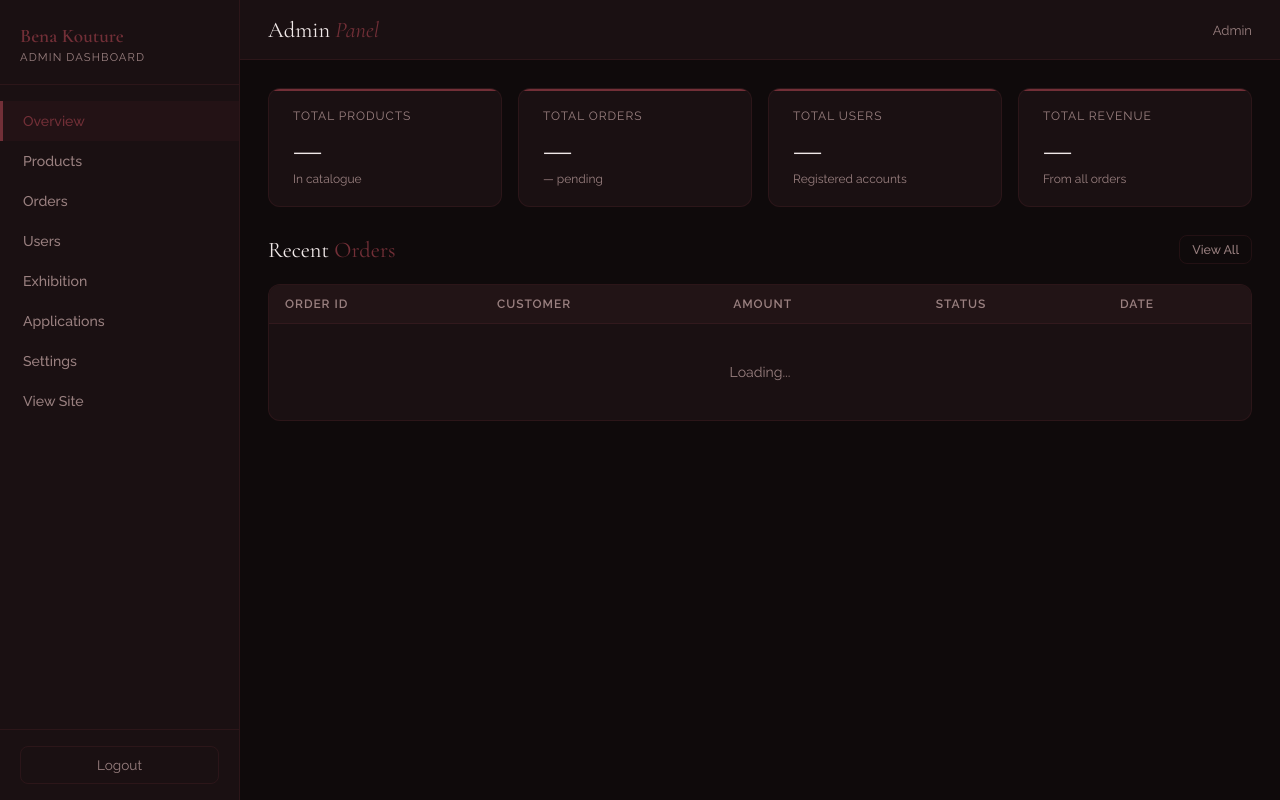
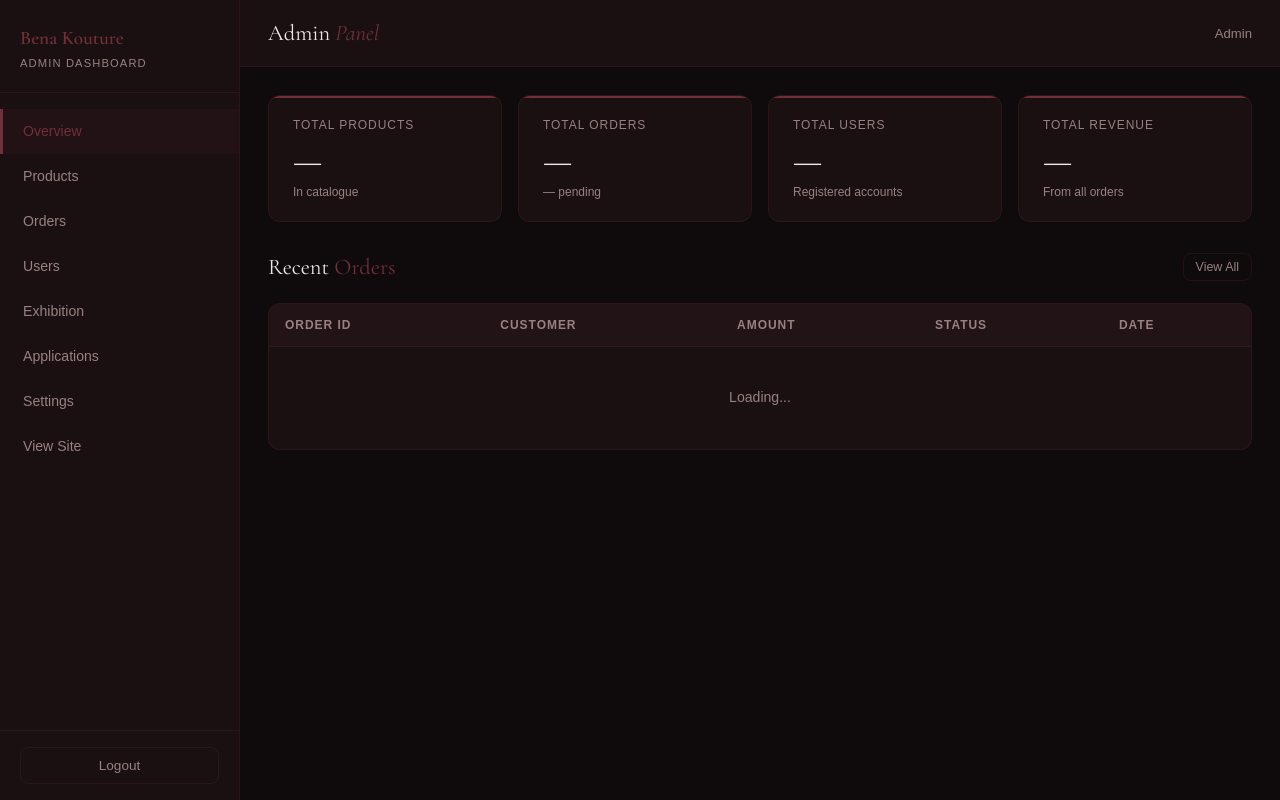
Before and after one commit to jnrpalmer/benakouture, a website: page frontend/admin.html in a window 1280 px wide. Drawn offline with nearby package versions, Linux system fonts and the light colour scheme.

Commit message:
feat:apply changes

```diff
--- a/frontend/admin.html
+++ b/frontend/admin.html
@@ -2,12 +2,13 @@
 
 <html lang= 'en '>
 <head>
-  <meta charset= 'UTF-8 '>
-  <meta name= 'viewport ' content= 'width=device-width, initial-scale=1.0 '>
-  <title>Admin — Bena Kouture</title>
-  <link rel= 'preconnect ' href= 'https://fonts.googleapis.com '>
-  <link rel= 'preconnect ' href= 'https://fonts.gstatic.com ' crossorigin>
-  <link href= 'https://fonts.googleapis.com/css2?family=Cormorant+Garamond:ital,wght@0,300;0,400;0,600;1,400&family=Raleway:wght@300;400;500;600&display=swap ' rel= 'stylesheet '>
+ <meta charset="UTF-8">
+  <meta name="viewport" content="width=device-width, initial-scale=1.0">
+  <title>Admin - Bena Kouture</title>
+  <link rel="preconnect" href="https://fonts.googleapis.com">
+  <link rel="preconnect" href="https://fonts.gstatic.com" crossorigin>
+  <link href="https://fonts.googleapis.com/css2?family=Cormorant+Garamond:ital,wght@0,400;0,500;0,600;1,400&display=swap" rel="stylesheet">
+  <link rel="stylesheet" href="css/style.css">
   <style>
     :root {
       --wine: #722F37; --wine-dark: #5a262c; --wine-light: #8f3d47;
```
